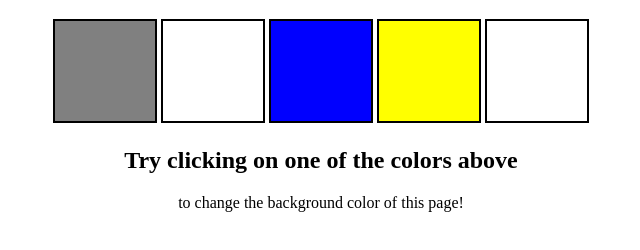
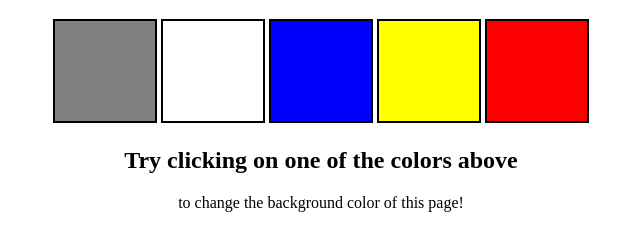
Before and after one commit to Balghari13/js-project-prac, a plain HTML site: page Js Projects/bgColor Changer DOM Prac/index.html in a window 1280 px wide. Shown: the part 198-448 px from the top of the page, without its empty margins (319-959 px from the left). Drawn offline with Linux system fonts and the light colour scheme.

Commit message:
updated span

```diff
--- a/Js Projects/bgColor Changer DOM Prac/style.css
+++ b/Js Projects/bgColor Changer DOM Prac/style.css
@@ -29,3 +29,6 @@ span{
 #white{
     background: white;
 }
+#red{
+    background: red;
+}
```
